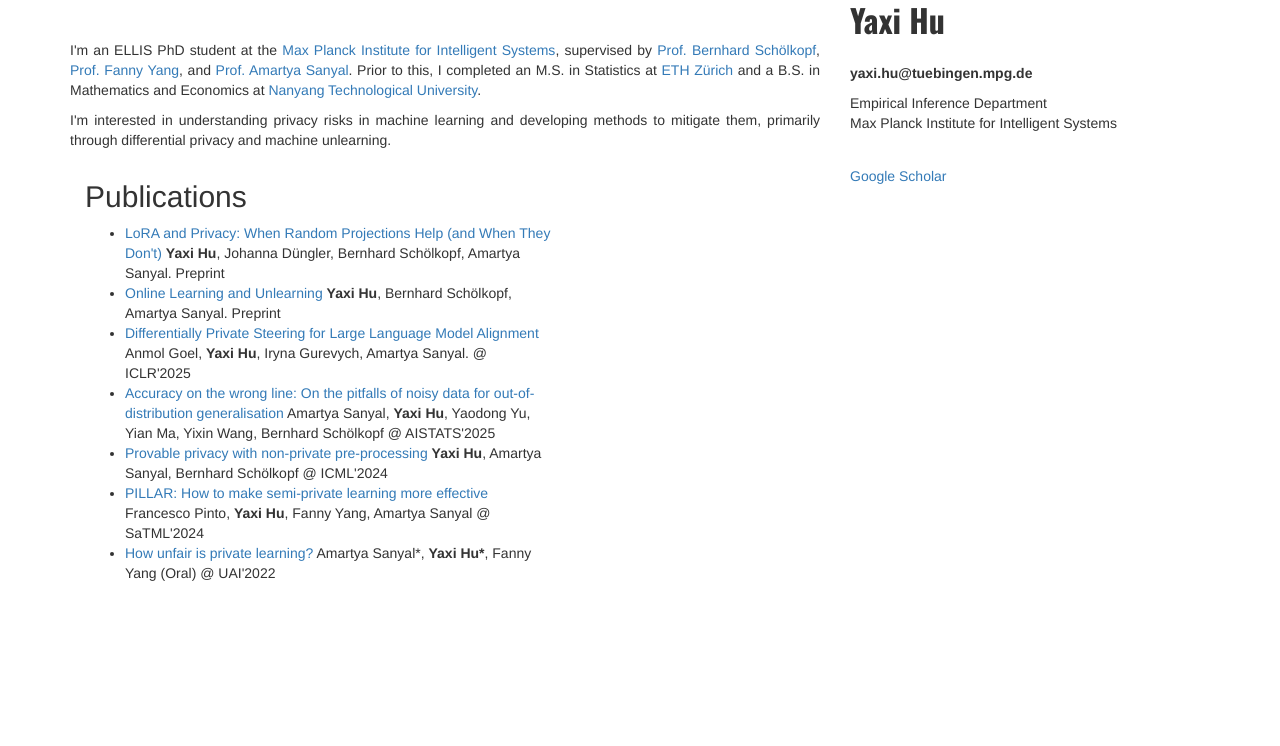
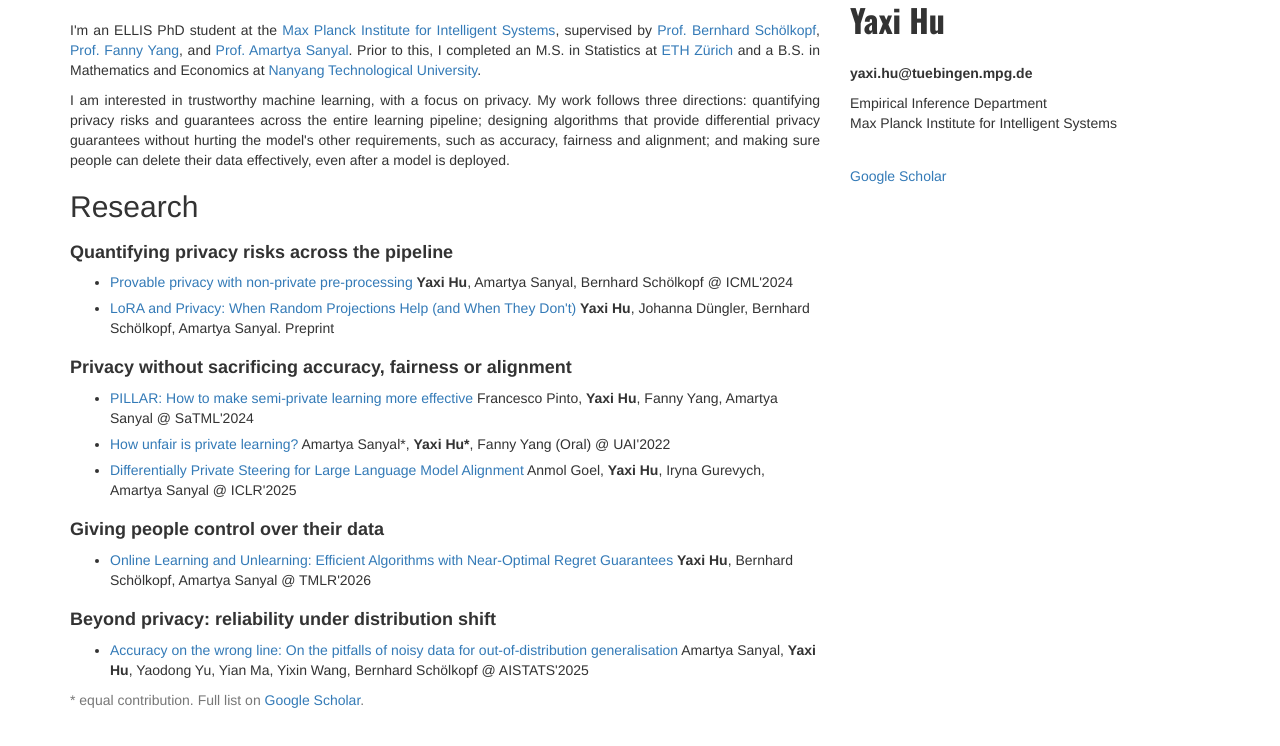
Before and after one commit to yaxihu/yaxihu.github.io, a plain HTML site: page index.html in a window 1280 px wide. Shown: the part 74-820 px from the top of the page. Drawn offline with nearby package versions, Linux system fonts and the light colour scheme.

Commit message:
Reorganize homepage around research directions
- Rewrite the research summary around three directions: quantifying
  privacy risks across the pipeline, privacy without sacrificing other
  requirements, and giving people control over their data.
- Group publications under those directions instead of a flat list.
- Update the unlearning paper to its TMLR 2026 title and OpenReview link.
- Fix the layout: drop the nested 100vh columns and comment out the
  missing photo.gif.

Co-Authored-By: Claude Opus 5.5 <noreply@anthropic.com>

```diff
--- a/index.html
+++ b/index.html
@@ -14,6 +14,11 @@
   <script src="https://ajax.googleapis.com/ajax/libs/jquery/1.12.0/jquery.min.js"></script>
   <script src="https://maxcdn.bootstrapcdn.com/bootstrap/3.3.6/js/bootstrap.min.js"></script>
   <link href='https://fonts.googleapis.com/css?family=Oswald:700' rel='stylesheet' type='text/css'>
+  <style>
+    .theme { margin-top: 20px; }
+    .theme h4 { font-weight: bold; }
+    li.paper { margin-bottom: 6px; }
+  </style>
 </head>
 <body>
 
@@ -48,39 +53,52 @@
         <div class="row">
 
             <!-- Entries Column -->
-            <div class="col-md-8" style="height: 100vh;">
+            <div class="col-md-8">
 
-                <!-- Main Image -->
-                <img class="img-responsive" src="photo.gif" alt=""><br>
+                <!-- Main Image (photo.gif is not in the repo yet; uncomment once it is) -->
+                <!-- <img class="img-responsive" src="photo.gif" alt=""><br> -->
 
                 <div style="margin-top:3%; text-align:justify;">
                     <p>I'm an ELLIS PhD student at the <a href = "https://ei.is.mpg.de/">Max Planck Institute for Intelligent Systems</a>, supervised by <a href = "https://ei.is.mpg.de/person/bs">Prof. Bernhard Schölkopf</a>, <a href = "https://sml.inf.ethz.ch/group/fannyy/">Prof. Fanny Yang</a>, and <a href = "https://amartya18x.github.io/">Prof. Amartya Sanyal</a>. Prior to this, I completed an M.S. in Statistics at <a href = "https://ethz.ch/en.html">ETH Zürich</a> and a B.S. in Mathematics and Economics at <a href = "https://www.ntu.edu.sg/">Nanyang Technological University</a>.
                     </p>
-                    <p>I'm interested in understanding privacy risks in machine learning and developing methods to mitigate them, primarily through differential privacy and machine unlearning.
+                    <p>I am interested in trustworthy machine learning, with a focus on privacy. My work follows three directions: quantifying privacy risks and guarantees across the entire learning pipeline; designing algorithms that provide differential privacy guarantees without hurting the model's other requirements, such as accuracy, fairness and alignment; and making sure people can delete their data effectively, even after a model is deployed.
                     </p>
                 </div>
 
-            <div class="col-md-8" style="height: 100vh;">
-                    <h2 id="publications">Publications</h2>
+                <h2 id="research">Research</h2>
 
-                    <!-- <strong>Peer-reviewed</strong><br/> -->
+                <div class="theme">
+                    <h4>Quantifying privacy risks across the pipeline</h4>
                     <ul>
-		    <li class="paper" words="differential privacy, LoRA, random projection, fine-tuning"><a href="https://arxiv.org/abs/2601.21719">LoRA and Privacy: When Random Projections Help (and When They Don't)</a> <b>Yaxi Hu</b>, Johanna Düngler, Bernhard Schölkopf, Amartya Sanyal. Preprint</li>
+                    <li class="paper"><a href="https://arxiv.org/abs/2403.13041">Provable privacy with non-private pre-processing</a> <b>Yaxi Hu</b>, Amartya Sanyal, Bernhard Schölkopf @ ICML'2024</li>
+                    <li class="paper"><a href="https://arxiv.org/abs/2601.21719">LoRA and Privacy: When Random Projections Help (and When They Don't)</a> <b>Yaxi Hu</b>, Johanna Düngler, Bernhard Schölkopf, Amartya Sanyal. Preprint</li>
+                    </ul>
+                </div>
 
-		    <li class="paper" words="add, your, keywords, here"><a href="https://arxiv.org/abs/2505.08557">Online Learning and Unlearning </a> <b>Yaxi Hu</b>, Bernhard Schölkopf, Amartya Sanyal. Preprint</li>
+                <div class="theme">
+                    <h4>Privacy without sacrificing accuracy, fairness or alignment</h4>
+                    <ul>
+                    <li class="paper"><a href="https://arxiv.org/abs/2306.03962">PILLAR: How to make semi-private learning more effective</a> Francesco Pinto, <b>Yaxi Hu</b>, Fanny Yang, Amartya Sanyal @ SaTML'2024</li>
+                    <li class="paper"><a href="https://proceedings.mlr.press/v180/sanyal22a/sanyal22a.pdf">How unfair is private learning?</a> Amartya Sanyal*, <b>Yaxi Hu*</b>, Fanny Yang (Oral) @ UAI'2022</li>
+                    <li class="paper"><a href="https://arxiv.org/abs/2501.18532">Differentially Private Steering for Large Language Model Alignment</a> Anmol Goel, <b>Yaxi Hu</b>, Iryna Gurevych, Amartya Sanyal @ ICLR'2025</li>
+                    </ul>
+                </div>
 
-                    <li class="paper" words="differential privacy, LLM"><a href="https://arxiv.org/abs/2501.18532">Differentially Private Steering for Large Language Model Alignment</a> Anmol Goel, <b>Yaxi Hu</b>, Iryna Gurevych, Amartya Sanyal. @ ICLR'2025</li>
-                    <li class="paper" words="robustness,ood"><a href="https://arxiv.org/abs/2406.19049">Accuracy on the wrong line: On the pitfalls of noisy data for out-of-distribution generalisation</a> Amartya Sanyal, <b>Yaxi Hu</b>, Yaodong Yu, Yian Ma, Yixin Wang, Bernhard Schölkopf @ AISTATS'2025</li>
+                <div class="theme">
+                    <h4>Giving people control over their data</h4>
+                    <ul>
+                    <li class="paper"><a href="https://openreview.net/forum?id=lyvCVfTdiY">Online Learning and Unlearning: Efficient Algorithms with Near-Optimal Regret Guarantees</a> <b>Yaxi Hu</b>, Bernhard Schölkopf, Amartya Sanyal @ TMLR'2026</li>
+                    </ul>
+                </div>
 
-                    <li class="paper" words="add, your, keywords, here"><a href="https://arxiv.org/abs/2403.13041">Provable privacy with non-private pre-processing</a> <b>Yaxi Hu</b>, Amartya Sanyal, Bernhard Schölkopf @ ICML'2024</li>
-                    <li class="paper" words="add, your, keywords, here"><a href="https://arxiv.org/abs/2306.03962">PILLAR: How to make semi-private learning more effective </a> Francesco Pinto, <b>Yaxi Hu</b>, Fanny Yang, Amartya Sanyal @ SaTML'2024</li>
-                    <li class="paper" words="add, your, keywords, here"><a href="https://proceedings.mlr.press/v180/sanyal22a/sanyal22a.pdf">How unfair is private learning? </a> Amartya Sanyal*, <b>Yaxi Hu*</b>, Fanny Yang (Oral) @ UAI'2022</li>
+                <div class="theme">
+                    <h4>Beyond privacy: reliability under distribution shift</h4>
+                    <ul>
+                    <li class="paper"><a href="https://arxiv.org/abs/2406.19049">Accuracy on the wrong line: On the pitfalls of noisy data for out-of-distribution generalisation</a> Amartya Sanyal, <b>Yaxi Hu</b>, Yaodong Yu, Yian Ma, Yixin Wang, Bernhard Schölkopf @ AISTATS'2025</li>
                     </ul>
-                    <!-- <strong>Technical Reports</strong><br/>
-                    <ul>
-                    <li class="paper" words="add, your, keywords, here"><a href="#">Full title</a>. Details of the report</li>
-                    </ul> -->
                 </div>
+
+                <p class="text-muted">* equal contribution. Full list on <a href="https://scholar.google.com/citations?user=buGS_OsAAAAJ&hl=en">Google Scholar</a>.</p>
             </div>
 
             <!-- Contact Info on the Sidebar -->
```
